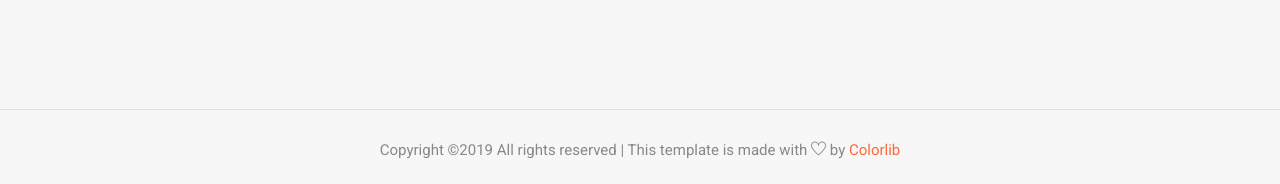
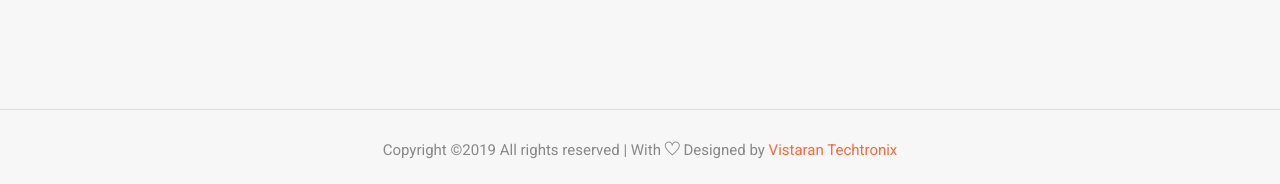
Before and after one commit to ideepakmathur/fuchicorp, a plain HTML site: page index.html in a window 1280 px wide. Shown: the part 6179-6363 px from the top of the page. Drawn offline with Linux system fonts and the light colour scheme.

Commit message:
Footer Updates
Footer Updates

```diff
--- a/index.html
+++ b/index.html
@@ -607,9 +607,9 @@
                    <div class="copyright_part_text text-center">
                         <div class="row">
                             <div class="col-lg-12">
-                                <p class="footer-text m-0"><!--Link back to Colorlib can't be removed. Template is licensed under CC BY 3.0.-->
-Copyright &copy;<script>document.write(new Date().getFullYear());</script> All rights reserved | This template is made with <i class="ti-heart" aria-hidden="true"></i> by <a href="https://colorlib.com" target="_blank">Colorlib</a>
- <!--Link back to Colorlib can't be removed. Template is licensed under CC BY 3.0. </p>
+                                <p class="footer-text m-0">
+Copyright &copy;<script>document.write(new Date().getFullYear());</script> All rights reserved | With <i class="ti-heart" aria-hidden="true"></i> Designed by <a href="https://wwww.vistaran.com" target="_blank">Vistaran Techtronix</a>
+ </p>
                             </div>
                         </div>
                     </div>
```
